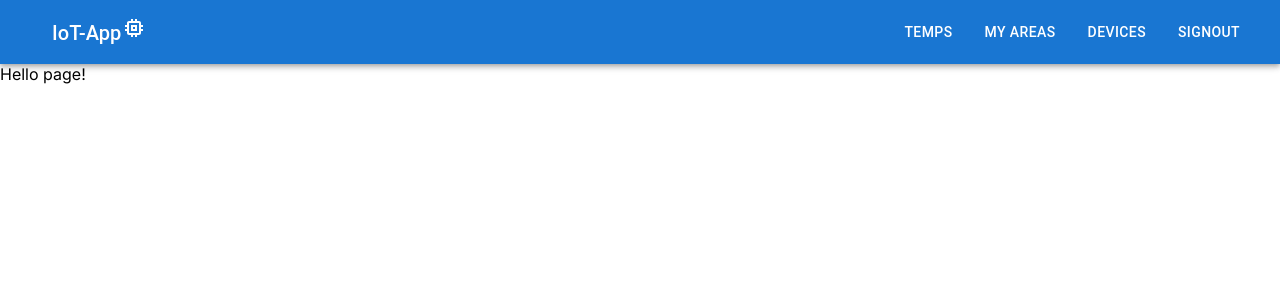
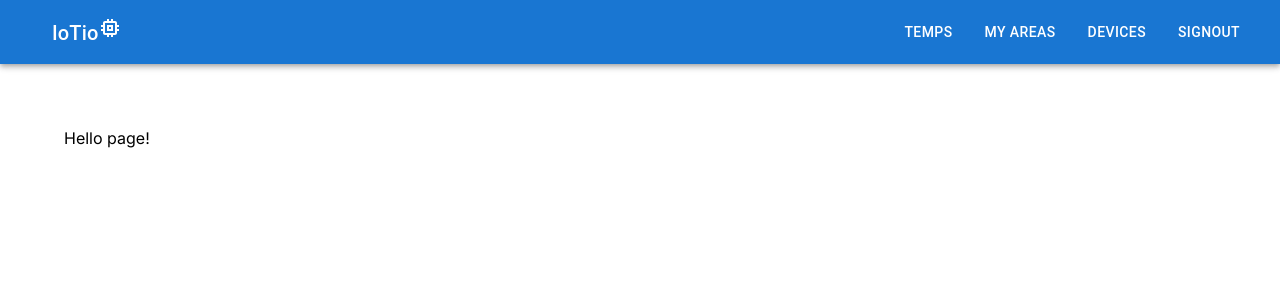
Before and after one commit to LLosTy/iot-project, a Next.js app: page / in a window 1280 px wide. Shown: the top 300 px of the page. Built offline with nearby package versions, Linux system fonts and the light colour scheme.

Commit message:
Added container to main

```diff
--- a/app/layout.js
+++ b/app/layout.js
@@ -1,5 +1,5 @@
 import { Inter } from "next/font/google";
-import {AppBar, Box, Button, IconButton, Toolbar, Typography} from "@mui/material";
+import {AppBar, Box, Button, Container, IconButton, Toolbar, Typography} from "@mui/material";
 import Link from "next/link";
 import MemoryIcon from '@mui/icons-material/Memory';
 import AuthContext from './_auth'
@@ -34,7 +34,7 @@ export default function RootLayout({ session, children }) {
             </IconButton>
               <Typography variant="h6" component="div" sx={{flexGrow: 1}}>
                   <a href={'/'}>
-                      IoT-App
+                      IoTio
                       <MemoryIcon/>
                   </a>
 
@@ -64,7 +64,18 @@ export default function RootLayout({ session, children }) {
           </Toolbar>
         </AppBar>
       </Box>
-      <main>{children}</main>
+          <Container
+              component="main"
+              style={{ flex: 1 }}
+              sx={{
+                  mt: 8,
+                  mb: 2,
+              }}
+          >
+              <Box>{children}</Box>
+          </Container>
+
+
       </AuthContext>
       </body>
       </html>
```
